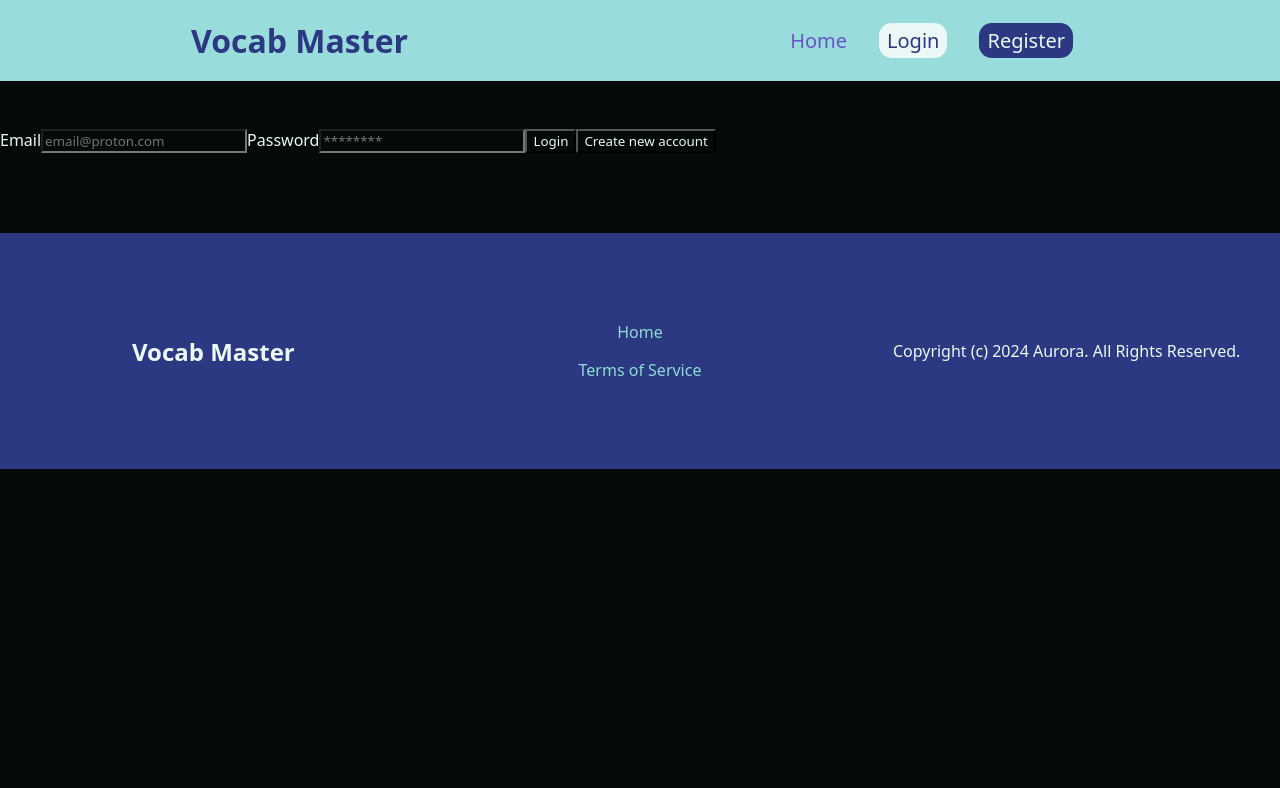
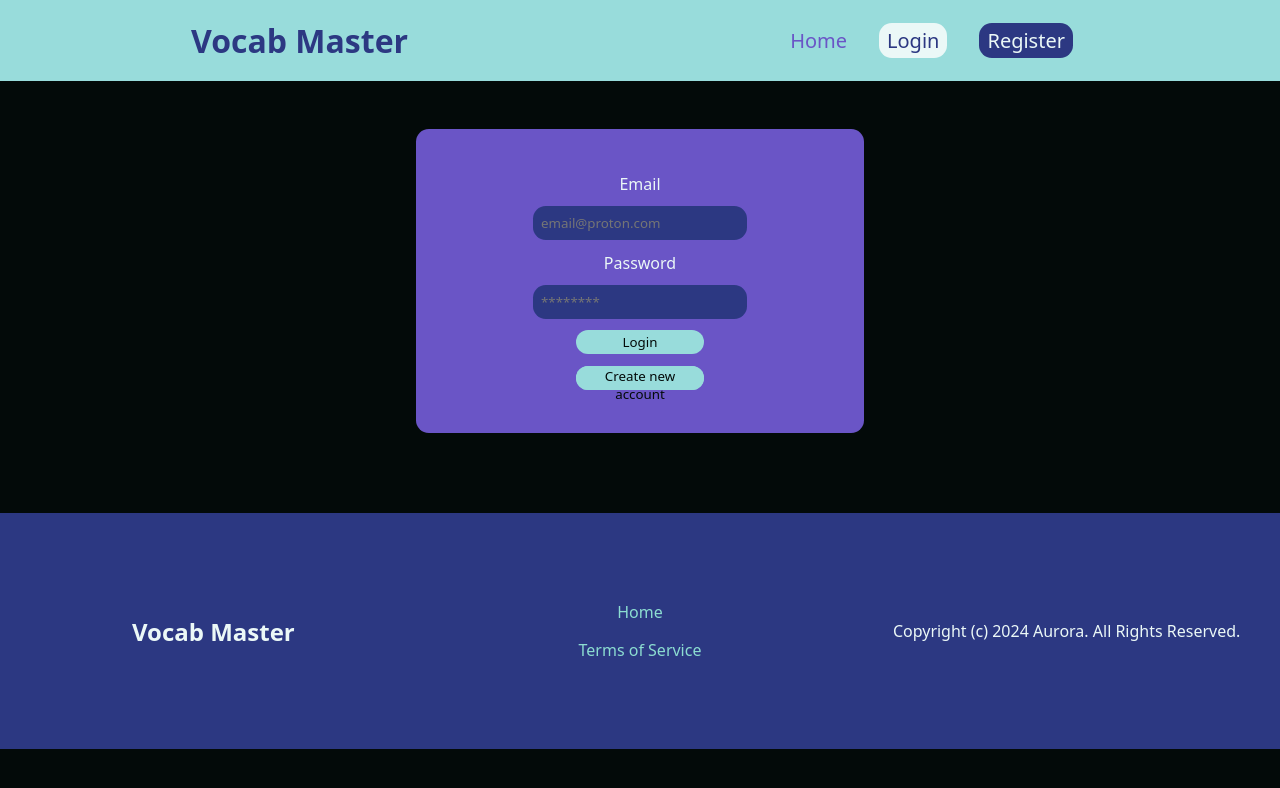
Before and after one commit to NxtPerfect/Vocab-Master, a React (Vite) app: page /login in a window 1280 px wide. Shown: the top 788 px of the page. Built offline with nearby package versions, Linux system fonts and the light colour scheme.

Commit message:
Finished home page, login and register

```diff
--- a/src/App.scss
+++ b/src/App.scss
@@ -58,7 +58,9 @@ main {
   justify-items: center;
   align-content: center;
 
-  .language_section {
+
+  .language_section,
+  .language_section:nth-of-type(2n) {
     display: flex;
     flex-direction: column;
     justify-content: start;
@@ -136,6 +138,7 @@ main {
 
     }
 
+
     .language_levels_wrapper {
       display: flex;
       flex-direction: row;
@@ -147,6 +150,7 @@ main {
       max-height: 40rem;
       background-color: $accent;
       border-radius: $border-radius;
+
 
       .language_level {
         display: flex;
@@ -166,6 +170,107 @@ main {
     }
   }
 
+  .language_section:nth-of-type(2n) {
+    background-color: $primary;
+
+
+    .language_section_top {
+      background-color: $primary;
+
+      h1 {
+        background-color: $primary;
+        color: $background;
+      }
+
+      button {
+        @include betterButton(1.5rem, 1.5rem, $secondary, $background, $accent, $text);
+
+        &:hover>.icon,
+        &:active>.icon {
+          background-color: $accent;
+          transition: background-color 0.1s linear;
+
+          &:active>.icon {
+            background-color: color.scale($accent, $lightness: 20%);
+            transition: background-color 0.1s linear;
+
+            path {
+              color: $text;
+              transition: color 0.1s linear;
+            }
+          }
+
+          path {
+            color: $text;
+            transition: color 0.1s linear;
+          }
+        }
+
+        .icon {
+          background-color: $secondary;
+        }
+
+        .icon>path {
+          color: $text;
+        }
+      }
+    }
+
+    .language_levels_wrapper {
+      background-color: $secondary;
+
+      .language_level {
+        background-color: inherit;
+
+        .link {
+          color: $text;
+          background: $secondary;
+
+          &:hover,
+          &:focus {
+            cursor: pointer;
+            color: $accent;
+            transition: color 0.1s linear;
+          }
+
+          button {
+            @include betterButton(10rem, 2rem, $accent, $text, $primary, $background);
+            font-weight: 600;
+            font-size: 1.1rem;
+          }
+        }
+      }
+    }
+  }
+}
+
+form {
+  display: flex;
+  flex-direction: column;
+  justify-content: space-evenly;
+  align-items: center;
+  background-color: $accent;
+  border-radius: $border-radius;
+  padding: 2rem 0;
+  margin: auto;
+  width: max(35svw, 25rem);
+  height: max(30svh, 15rem);
+
+  label {
+    background-color: inherit;
+  }
+
+  input {
+    border: 0;
+    border-radius: $border-radius;
+    background-color: $secondary;
+    padding: .5rem;
+  }
+
+  button,
+  a {
+    @include betterButton(8rem, 1.5rem, $primary, $background, $secondary, $text)
+  }
 }
 
 nav {
--- a/src/components/LanguageSection.tsx
+++ b/src/components/LanguageSection.tsx
@@ -1,10 +1,10 @@
-import { useState } from "react";
-import { Link } from "react-router-dom";
-import { FontAwesomeIcon } from "@fortawesome/react-fontawesome";
 import {
 	faArrowLeft,
 	faArrowTurnDown,
 } from "@fortawesome/free-solid-svg-icons";
+import { FontAwesomeIcon } from "@fortawesome/react-fontawesome";
+import { useState } from "react";
+import { Link } from "react-router-dom";
 
 function LanguageSection({
 	index,
@@ -14,7 +14,11 @@ function LanguageSection({
 	const [fold, setFold] = useState<boolean>(false);
 	return (
 		<>
-			<div className="language_section" key={index}>
+			<div
+				className="language_section"
+				style={fold ? { height: "4rem" } : {}}
+				key={index}
+			>
 				<div className="language_section_top">
 					<h1>{language}</h1>
 					<button type="button" onClick={() => setFold((curr) => !curr)}>
@@ -28,12 +32,12 @@ function LanguageSection({
 					{!fold
 						? level.map((levelLevel: string, levelIndex: number) => (
 							<div className="language_level">
-									<h3>Level: {levelLevel.toUpperCase()}</h3>
+								<h3> Level: {levelLevel.toUpperCase()}</h3>
 								<p>Progress: 0/4</p>
 								<Link
 									className="link"
 									key={levelIndex}
-										to={`/flashcard/${language}/${levelLevel}`}
+									to={`/ flashcard / ${language} / ${levelLevel}`}
 									style={{ textDecoration: "none" }}
 								>
 									<button type="button">Learn now</button>
```
Also changed, not shown: 1 other file (tests, documents, lock files or other folders). Lines whose indentation alone changed are shown as unchanged.
